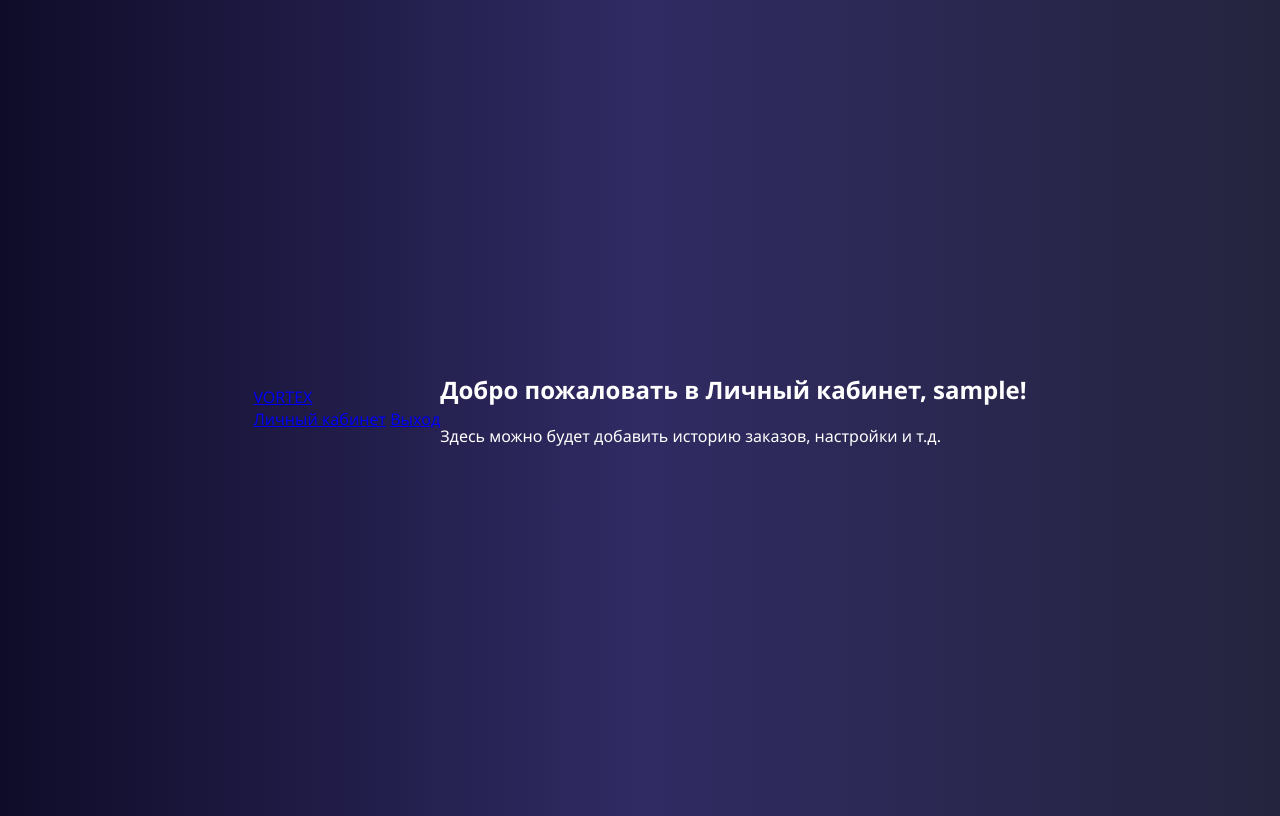
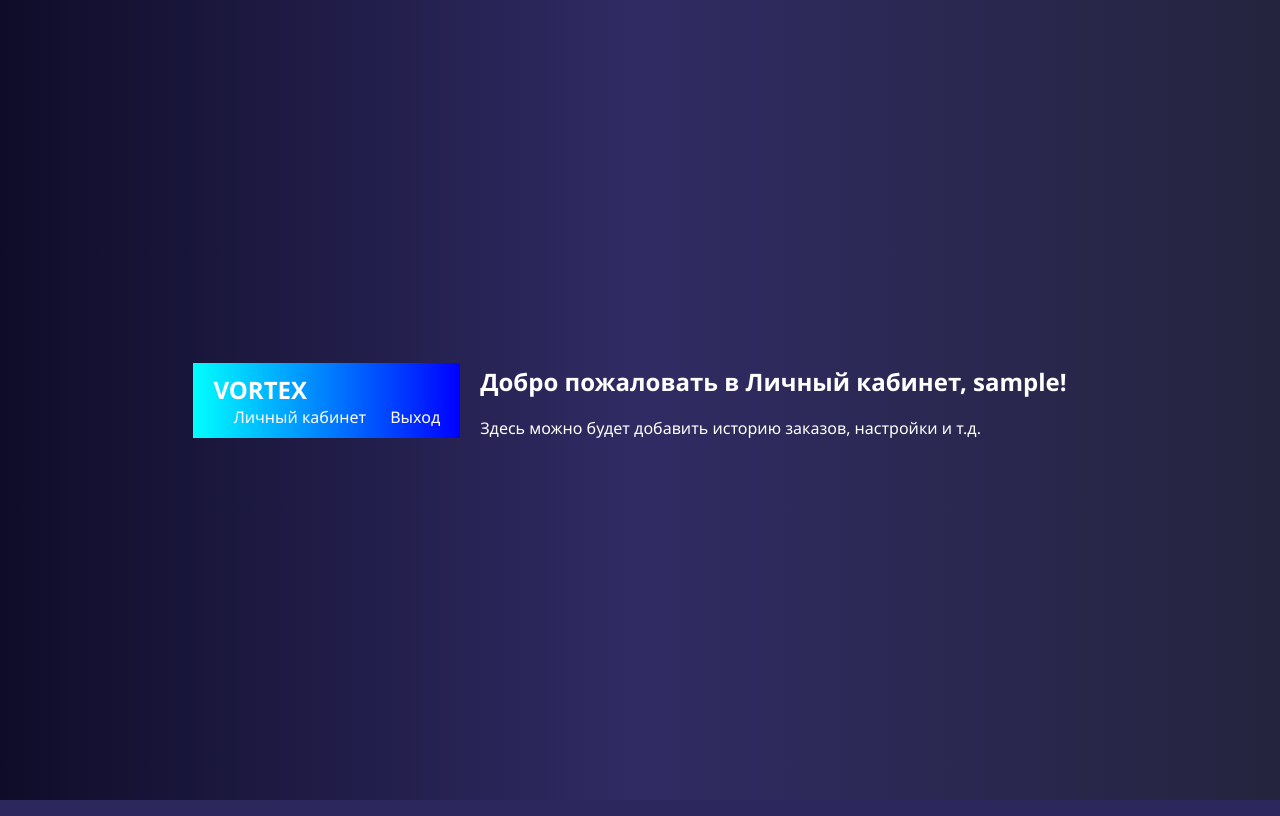
Before and after one commit to Oleg637-droid/lichnie-phoekti, a Flask app: page /dashboard in a window 1280 px wide. Run offline with Flask 3, Linux system fonts and the light colour scheme; the visitor is signed in with stand-in values (Sample User, id 1); some libraries are stand-ins or nearby versions.

Commit message:
Update style.css

```diff
--- a/static/style.css
+++ b/static/style.css
@@ -6,6 +6,8 @@ body {
     justify-content: center;
     align-items: center;
     height: 100vh;
+    margin: 0;
+    padding: 0;
 }
 
 .auth-container {
@@ -46,3 +48,28 @@ body {
 .auth-container button:hover {
     background-color: #0ff;
 }
+header {
+    background: linear-gradient(90deg, #0ff 0%, #00f 100%);
+    padding: 10px 20px;
+    display: flex;
+    justify-content: space-between;
+    align-items: center;
+}
+
+.nav .logo a {
+    color: white;
+    text-decoration: none;
+    font-size: 1.5em;
+    font-weight: bold;
+}
+
+.nav .menu a {
+    color: white;
+    margin-left: 20px;
+    text-decoration: none;
+    font-size: 1em;
+}
+
+main {
+    padding: 20px;
+}
```
